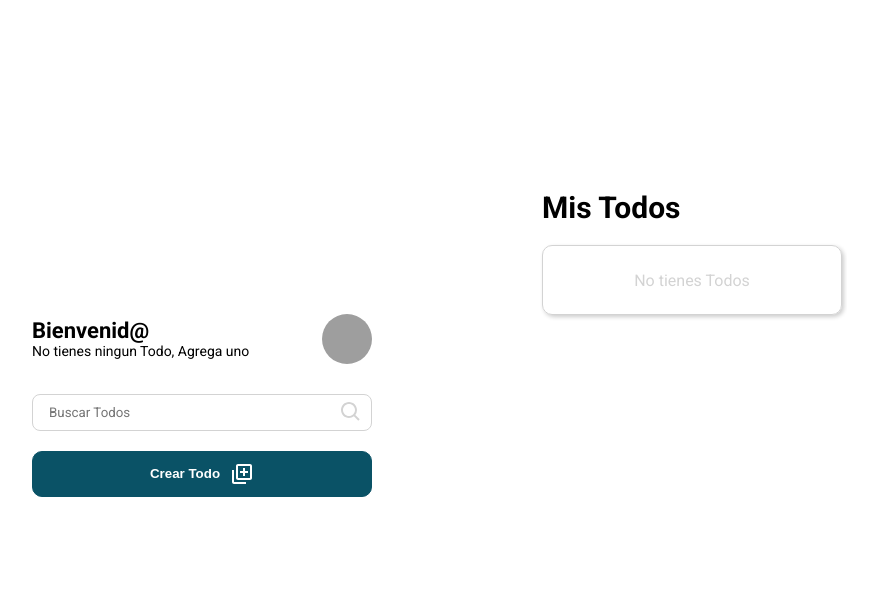
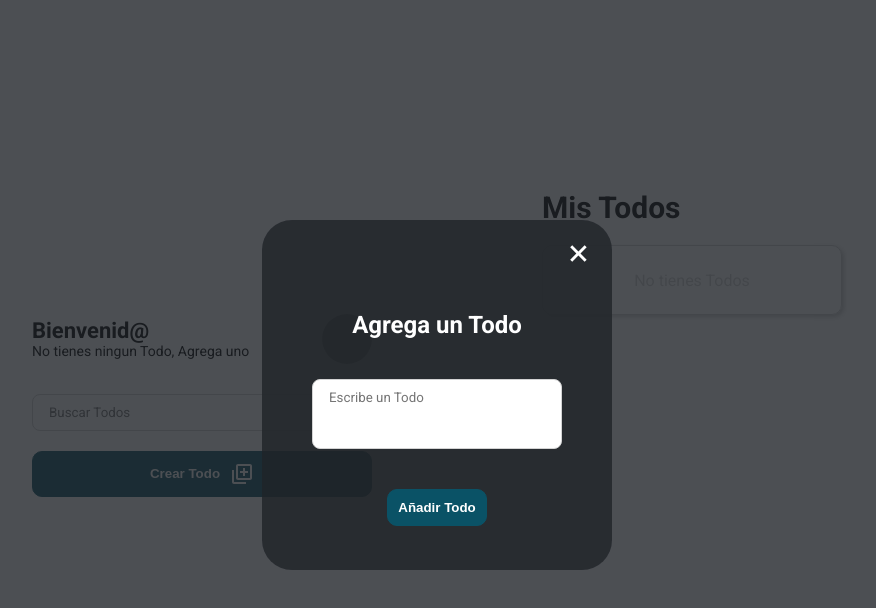
Before and after one commit to ImDoch/TodoApp, a React (Vite) app: page / in a window 1280 px wide. Both pictures are taken after a click on the button "Crear Todo". Shown: the top 608 px of the page, without its empty margins (203-1079 px from the left). Built offline with nearby package versions, Linux system fonts and the light colour scheme; grey boxes are pictures that could not be loaded.

Commit message:
componente Modal y TodoAdd con sus estilos

```diff
--- a/index.html
+++ b/index.html
@@ -10,7 +10,8 @@
     <title>Todo Machine</title>
   </head>
   <body>
-    <div id="root"></div>
+    <div id="root" class="container"></div>
+    <div id="modalRoot" class="container"></div>
     <script type="module" src="/src/main.jsx"></script>
   </body>
 </html>
--- a/src/App/App.css
+++ b/src/App/App.css
@@ -8,12 +8,15 @@ body {
   font-family: 'Roboto', sans-serif;
 }
 
-#root {
+.container {
   width: 90%;
   max-width: 1280px;
-  min-height: 100vh;
   margin: 0 auto;
   padding: 1rem;
+}
+
+#root {
+  min-height: 100vh;
   display: flex;
   flex-direction: column;
   justify-content: space-evenly;
@@ -21,6 +24,10 @@ body {
   gap: 15px;
 }
 
+#modalRoot {
+  padding: 0;
+}
+
 @media (min-width: 768px) {
   #root{
     flex-direction: row;
--- a/src/App/App.jsx
+++ b/src/App/App.jsx
@@ -8,23 +8,24 @@ import { TodoHeader } from '../TodoHeader/TodoHeader';
 import { TodoContext } from '../TodoContext/TodoContex';
 import './App.css';
 import { useContext } from 'react';
+import { Modal } from '../Modal/Modal';
+import { TodoAdd } from '../TodoAdd/TodoAdd';
 function App() {
   const {
     withoutTodos,
     searchedTodos,
     completeTodo,
     deleteTodo,
+    openModal
   } = useContext(TodoContext)
 
   return (
     <>
-
       <TodoHeader>
         <TodoCounter />
         <TodoSearch />
         <CreateTodoButton />
       </TodoHeader>
-
 
       <TodoList
         withoutTodos={withoutTodos}
@@ -40,6 +41,12 @@ function App() {
           />
         ))}
       </TodoList>
+
+      {openModal && (
+        <Modal>
+          <TodoAdd/>
+        </Modal>
+      )}
     </>
   );
 }
--- a/src/CreateTodoButton/CreateTodoButton.css
+++ b/src/CreateTodoButton/CreateTodoButton.css
@@ -16,7 +16,7 @@
     gap: 10px;
     cursor: pointer;
     order: 3;
-    z-index: 99;
+    z-index: 9;
     align-self: center;
 }
 
--- a/src/CreateTodoButton/CreateTodoButton.jsx
+++ b/src/CreateTodoButton/CreateTodoButton.jsx
@@ -1,11 +1,18 @@
 import './CreateTodoButton.css'
 import btnIcon from '../assets/add.svg'
+import { useContext } from 'react'
+import { TodoContext } from '../TodoContext/TodoContex'
 
 function CreateTodoButton() {
+    const {
+        openModal,
+        setOpenModal
+    } = useContext(TodoContext)
+
     return(
         <button
             className='td-btnCreate'
-            onClick={() => console.log('le diste click')}
+            onClick={() => setOpenModal(!openModal)}
         >
             Crear Todo
             <img src={btnIcon} alt="" />
--- /dev/null
+++ b/src/Modal/Modal.css
@@ -0,0 +1,11 @@
+.modal {
+    display: grid;
+    place-items: center;
+    position: fixed;
+    top: 0;
+    bottom: 0;
+    left: 0;
+    right: 0;
+    background-color: rgba(32, 35, 41, .8);
+    z-index: 10;
+}
--- /dev/null
+++ b/src/Modal/Modal.jsx
@@ -0,0 +1,16 @@
+/* eslint-disable react/prop-types */
+import { createPortal } from "react-dom"
+import './Modal.css'
+
+function Modal({children}) {
+    return(
+        createPortal(
+            <div className="modal">
+                {children}
+            </div>,
+            document.getElementById("modalRoot")
+        )
+    )
+}
+
+export {Modal}
--- /dev/null
+++ b/src/TodoAdd/TodoAdd.css
@@ -0,0 +1,41 @@
+.td-add-container {
+    width: 350px;
+    height: 350px;
+    border-radius: 30px;
+    margin-bottom: 10px;
+    display: flex;
+    flex-direction: column;
+    gap: 40px;
+    align-items: center;
+    color: #fff;
+    background-color: rgba(32, 35, 41, .8);
+    padding: 16px;
+}
+
+.close-modal {
+    width: 35px;
+    height: 35px;
+    cursor: pointer;
+    align-self: flex-end;
+}
+
+.write-todo {
+    width: 250px;
+    height: 70px;
+    resize: none;
+    border: 1px solid #D3D3D3;
+    outline-color: #0a5266;
+    padding: 10px 16px;
+    border-radius: 8px;
+    font-family: 'Roboto', sans-serif;
+}
+
+.btn-add {
+    border: 1px solid #0a5266;
+    padding: 10px;
+    background-color: #0a5266;
+    border-radius: 10px;
+    color: #fff;
+    font-weight: bold;
+    cursor: pointer;
+}
--- /dev/null
+++ b/src/TodoAdd/TodoAdd.jsx
@@ -0,0 +1,15 @@
+import './TodoAdd.css'
+import closeIcon from '../assets/close-modal.svg'
+
+function TodoAdd() {
+    return(
+        <div className='td-add-container'>
+            <img className='close-modal' src={closeIcon} alt="" />
+            <h2>Agrega un Todo</h2>
+            <textarea className="write-todo" placeholder="Escribe un Todo" rows="4" cols="50"></textarea>
+            <button className='btn-add'>Añadir Todo</button>
+        </div>
+    )
+}
+
+export {TodoAdd}
--- a/src/TodoSearch/TodoSearch.css
+++ b/src/TodoSearch/TodoSearch.css
@@ -1,4 +1,4 @@
-input {
+.search {
     border: 1px solid #D3D3D3;
     outline-color: #0a5266;
     padding: 10px 16px;
--- a/src/TodoSearch/TodoSearch.jsx
+++ b/src/TodoSearch/TodoSearch.jsx
@@ -15,6 +15,7 @@ function TodoSearch() {
 
     return(
         <input
+            className='search'
             placeholder="Buscar Todos"
             //Atamos el atributo value al valor del estado del componente, y como en el onChange este valor cambiara, por lo tanto en el input tambien se vera reflejado el cambio
             value={searchValue}
```
Also changed, not shown: src/assets/close-modal.svg (added).
